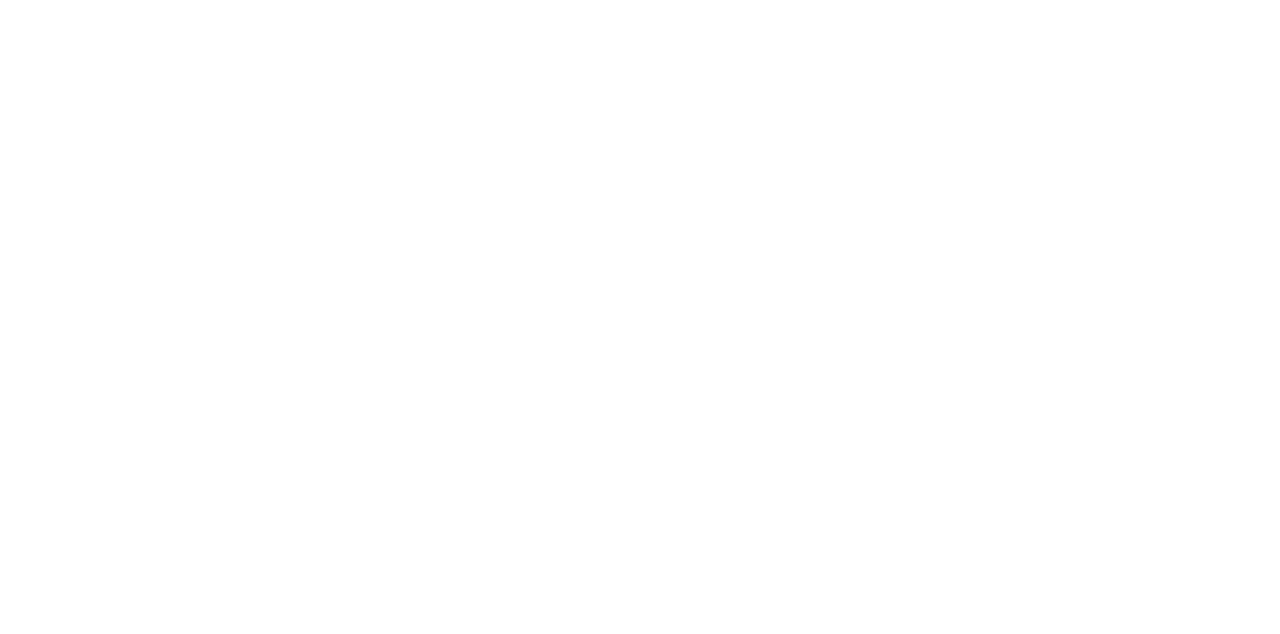
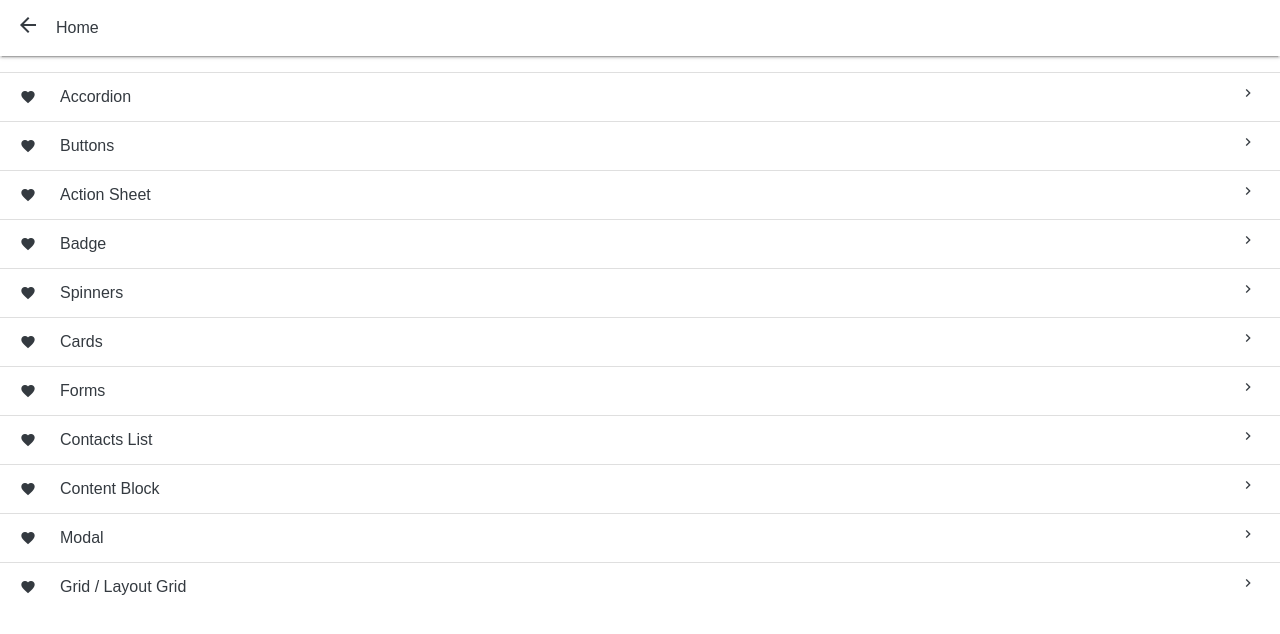
Before and after one commit to ajaymarathe/mobie-vue, a Vue app: page /#/home in a window 1280 px wide. Shown: the top 634 px of the page. Built offline with nearby package versions, Linux system fonts and the light colour scheme; a web font is replaced by a local one.

Commit message:
added routes in home and router

```diff
--- a/src/components/home.vue
+++ b/src/components/home.vue
@@ -4,7 +4,7 @@
         <Nav :title="title" />
         <!-- end navbar -->
          <ul class="list-group list-group-flush">
-            <router-link to="accordion">
+            <router-link to="hello">
                 <li class="list-group-item d-flex justify-content-between">
                     <div class="d-flex align-items-center">
                         <i class="material-icons mr-4">favorite </i>
@@ -13,7 +13,7 @@
                     <i class="material-icons mr-1">keyboard_arrow_right</i>
                 </li>
             </router-link>
-            <router-link href="buttons.html">
+            <router-link to="buttons">
                 <li class="list-group-item d-flex justify-content-between">
                     <div class="d-flex align-items-center">
                         <i class="material-icons mr-4">favorite </i>
@@ -22,7 +22,7 @@
                     <i class="material-icons mr-1">keyboard_arrow_right</i>
                 </li>
             </router-link>
-            <router-link href="action-sheet.html">
+            <router-link to="actionsheet">
                 <li class="list-group-item d-flex justify-content-between">
                     <div class="d-flex align-items-center">
                         <i class="material-icons mr-4">favorite </i>
@@ -31,7 +31,7 @@
                     <i class="material-icons mr-1">keyboard_arrow_right</i>
                 </li>
             </router-link>
-            <router-link href="badge.html">
+            <router-link to="badge">
                 <li class="list-group-item d-flex justify-content-between">
                     <div class="d-flex align-items-center">
                         <i class="material-icons mr-4">favorite </i>
@@ -40,7 +40,7 @@
                     <i class="material-icons mr-1">keyboard_arrow_right</i>
                 </li>
             </router-link>
-            <router-link href="spinners.html">
+            <router-link to="spinners">
                 <li class="list-group-item d-flex justify-content-between">
                     <div class="d-flex align-items-center">
                         <i class="material-icons mr-4">favorite </i>
@@ -49,7 +49,7 @@
                     <i class="material-icons mr-1">keyboard_arrow_right</i>
                 </li>
             </router-link>
-            <router-link href="cards.html">
+            <router-link to="cards">
                 <li class="list-group-item d-flex justify-content-between">
                     <div class="d-flex align-items-center">
                         <i class="material-icons mr-4">favorite </i>
@@ -59,7 +59,7 @@
                 </li>
             </router-link>
 
-            <router-link href="forms.html">
+            <router-link to="forms">
                 <li class="list-group-item d-flex justify-content-between">
                     <div class="d-flex align-items-center">
                         <i class="material-icons mr-4">favorite </i>
@@ -68,7 +68,7 @@
                     <i class="material-icons mr-1">keyboard_arrow_right</i>
                 </li>
             </router-link>
-            <router-link href="#">
+            <router-link to="contact_list">
                 <li class="list-group-item d-flex justify-content-between">
                     <div class="d-flex align-items-center">
                         <i class="material-icons mr-4">favorite </i>
@@ -77,7 +77,7 @@
                     <i class="material-icons mr-1">keyboard_arrow_right</i>
                 </li>
             </router-link>
-            <router-link href="#">
+            <router-link to="contect_block">
                 <li class="list-group-item d-flex justify-content-between">
                     <div class="d-flex align-items-center">
                         <i class="material-icons mr-4">favorite </i>
@@ -86,7 +86,7 @@
                     <i class="material-icons mr-1">keyboard_arrow_right</i>
                 </li>
             </router-link>
-            <router-link href="#">
+            <router-link to="modal">
                 <li class="list-group-item d-flex justify-content-between">
                     <div class="d-flex align-items-center">
                         <i class="material-icons mr-4">favorite </i>
@@ -96,7 +96,7 @@
                 </li>
             </router-link>
 
-            <router-link href="#">
+            <router-link to="grid">
                 <li class="list-group-item d-flex justify-content-between">
                     <div class="d-flex align-items-center">
                         <i class="material-icons mr-4">favorite </i>
--- a/src/router.js
+++ b/src/router.js
@@ -7,7 +7,6 @@ import Badge from "./components/badge.vue";
 import Buttons from "./components/buttons.vue";
 import Cards from "./components/cards.vue";
 import Carousel from "./components/carousel.vue";
-import Footer from "./components/footer.vue";
 import Forms from "./components/forms.vue";
 import Home from "./components/home.vue";
 import Progress from "./components/progress.vue";
@@ -36,6 +35,41 @@ export default new Router({
       path: "/badge",
       name: "Badge",
       component: Badge
+    },
+    {
+      path: "/buttons",
+      name: "Buttons",
+      component: Buttons
+    },
+    {
+      path: "/cards",
+      name: "Cards",
+      component: Cards
+    },
+    {
+      path: "/carosel",
+      name: "Carousel",
+      component: Carousel
+    },
+    {
+      path: "/forms",
+      name: "Forms",
+      component: Forms
+    },
+    {
+      path: "/home",
+      name: "Home",
+      component: Home
+    },
+    {
+      path: "/progress",
+      name: "Progress",
+      component: Progress
+    },
+    {
+      path: "/spinners",
+      name: "Spinners",
+      component: Spinners
     }
   ]
 });
--- a/src/views/index.vue
+++ b/src/views/index.vue
@@ -22,9 +22,9 @@
               </div>
               <div class="col-md-4">
                   <div class="mobile-view">
-                      <!-- <iframe class="mobile-view" src="../components/home.vue">
-                        <p>Your browser does not support iframes.</p>
-                      </iframe> -->
+                    <!-- <iframe class="mobile-view" src="../components/home.vue"> -->
+                        <!-- <p>Your browser does not support iframes.</p> -->
+                    <!-- </iframe>  -->
                       <Home/>
                   </div>
               </div>
```
